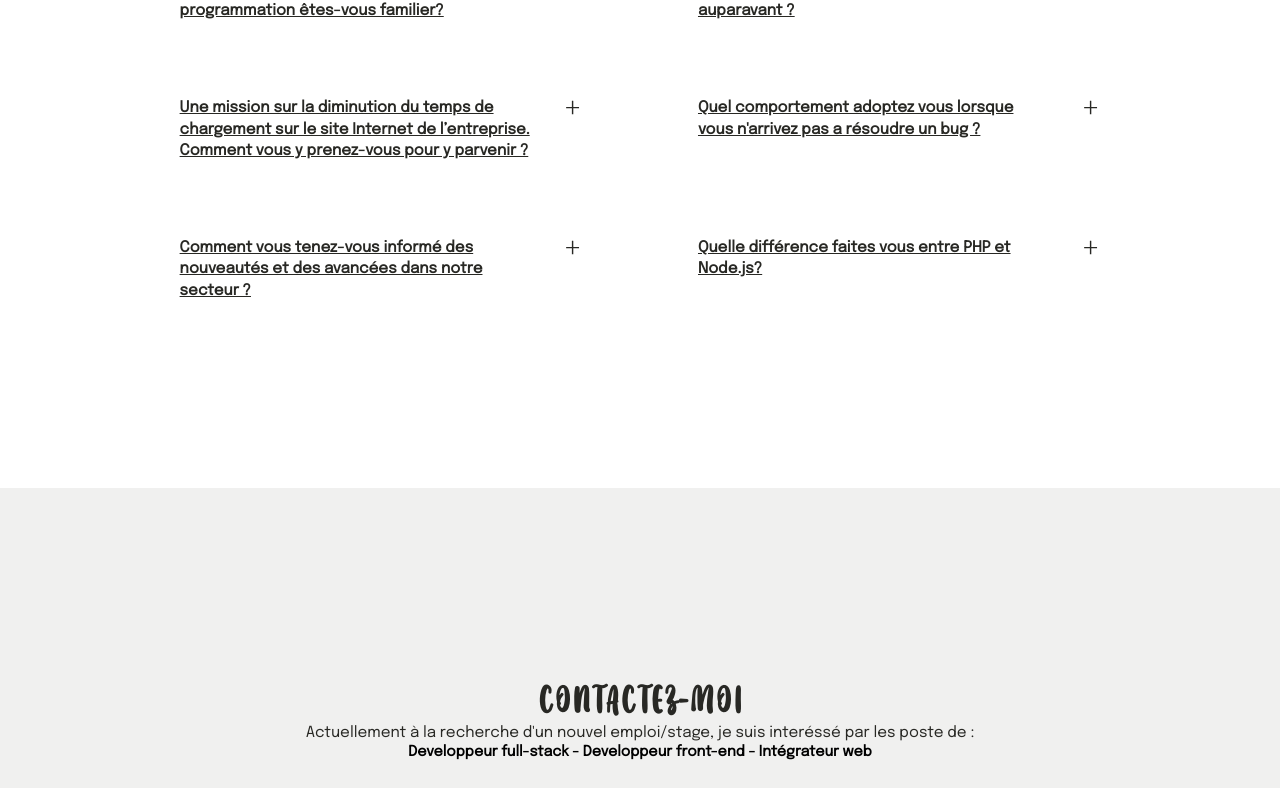
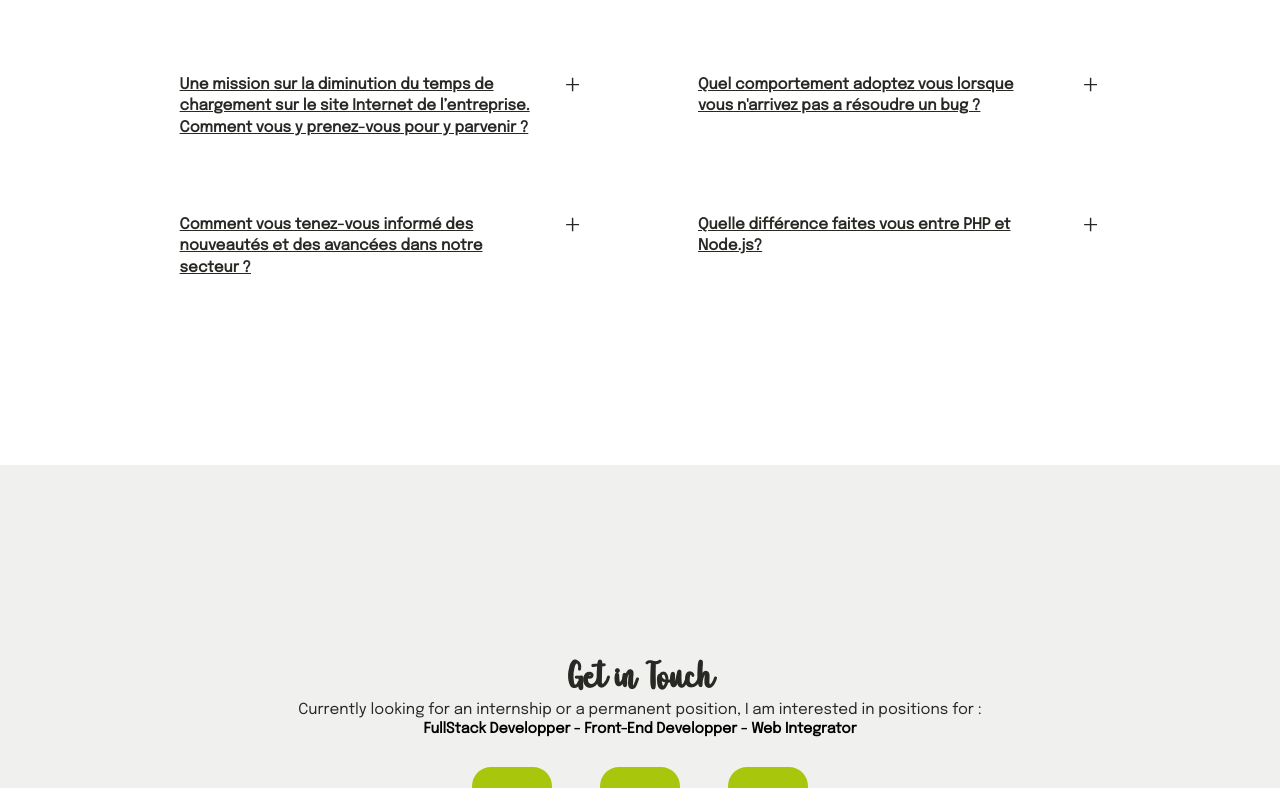
Before and after one commit to PierreAND/React-Portfolio, a React (Vite) app: page / in a window 1280 px wide. Shown: the part 5105-5893 px from the top of the page. Built offline with nearby package versions, Linux system fonts and the light colour scheme.

Commit message:
done translate

```diff
--- a/public/locales/en/translation.json
+++ b/public/locales/en/translation.json
@@ -15,9 +15,9 @@
     "part12": "Check out some of projects I recently worked on !",
     "part13": "Frequently Asked Questions",
     "part14": "Here are some questions I usually get. Click to toggle the answer, and if you still have some more question, shoot me a message from the contact section !",
-    "part15": "Contactez-moi",
-    "part16": "Contactez-moi",
-    "part17": "Contactez-moi",
+    "part15": "Get in Touch",
+    "part16": "Currently looking for an internship or a permanent position, I am interested in positions for :",
+    "part17": "FullStack Developper - Front-End Developper - Web Integrator",
     "part18": "Contactez-moi",
     "part19": "Contactez-moi",
     "part20": "Contactez-moi",
--- a/src/sections/contact/Contact.jsx
+++ b/src/sections/contact/Contact.jsx
@@ -1,12 +1,14 @@
 import data from "./data"
+import { useTranslation } from "react-i18next";
 
 const Contact  = () => {
+  const { t, i18n } = useTranslation();
 return (
   <section id="contact">
     <div className="job">
-    <h2>CONTACTEZ-MOI </h2>
-  <h5>Actuellement à la recherche d'un nouvel emploi/stage, je suis interéssé par les poste de : </h5>
-    <p>Developpeur full-stack - Developpeur front-end - Intégrateur web</p>
+    <h2>{t("description.part15")} </h2>
+  <h5>{t("description.part16")}</h5>
+    <p>{t("description.part17")}</p>
  </div>
   <div className="container contact__container">
     {
--- a/src/sections/faqs/FAQs.jsx
+++ b/src/sections/faqs/FAQs.jsx
@@ -1,13 +1,14 @@
 import faqs from "./data"
 import FAQ from "./FAQ"
-import { useState } from "react"
+import { useTranslation } from "react-i18next";
 
 const FAQs = () => {
+  const { t, i18n } = useTranslation();
  return (
     <section id="faqs">
-      <h2>Frequently Asked Questions</h2>
+      <h2>{t("description.part13")}</h2>
       <p>
-        Here are some questions I usually get. Click to toggle the answer, and if you still have some more question, shoot me a message from the contact section !
+        {t("description.part14")}
       </p>
       <div className="container faqs__container">
       {
--- a/src/sections/navbar/Navbar.jsx
+++ b/src/sections/navbar/Navbar.jsx
@@ -1,9 +1,13 @@
 import React from "react";
 import { useState, useEffect } from "react";
 import { RxHamburgerMenu } from "react-icons/rx";
+
+
+
 function Navbar() {
   const [toggleMenu, setToggleMenu] = useState(false);
   const [largeur, setLargeur] = useState(window.innerWidth);
+
 
   const toggleNav = () => {
     setToggleMenu(!toggleMenu);
--- a/src/sections/portfolio/Portfolio.jsx
+++ b/src/sections/portfolio/Portfolio.jsx
@@ -3,13 +3,16 @@ import Projects from './Projects'
 import ProjectsCategories from './ProjectsCategories'
 import data from "./data"
 import { useState } from 'react'
+import { useTranslation } from "react-i18next";
+
 
 const Portfolio = () => {
+  const { t, i18n } = useTranslation();
   const [projects, setProjects] = useState(data)
   return (
     <section id="portfolio">
-      <h2>Recent Projects</h2>
-      <p>Check out some of projects I recently worked on ! Use the buttons to toggle the different categories</p>
+      <h2>{t("description.part11")}</h2>
+      <p>{t("description.part12")}</p>
     <div className="container portfolio__container">
       <ProjectsCategories/>
       <Projects projects={projects}/>
--- a/src/styles/base/_base.scss
+++ b/src/styles/base/_base.scss
@@ -194,7 +194,19 @@ img {
       width: $container-width-md;
   }
 
-  .outil {
 
-  }
 }
+
+.card.theme__modal {
+  position: fixed;
+  top: 50%;
+  left: 50%;
+  transform: translate(-50%, -50%);
+  background: #dedede;
+  z-index: 200;
+  text-align: center;
+  box-shadow: 0 3rem 3rem rgba(0, 0, 0, 0.2);
+  padding: 3rem;
+  opacity: 0;
+  animation: animateModal 500ms ease-in forwards;
+}
```
Also changed, not shown: public/locales/fr/translation.json (+6 -6 lines).
